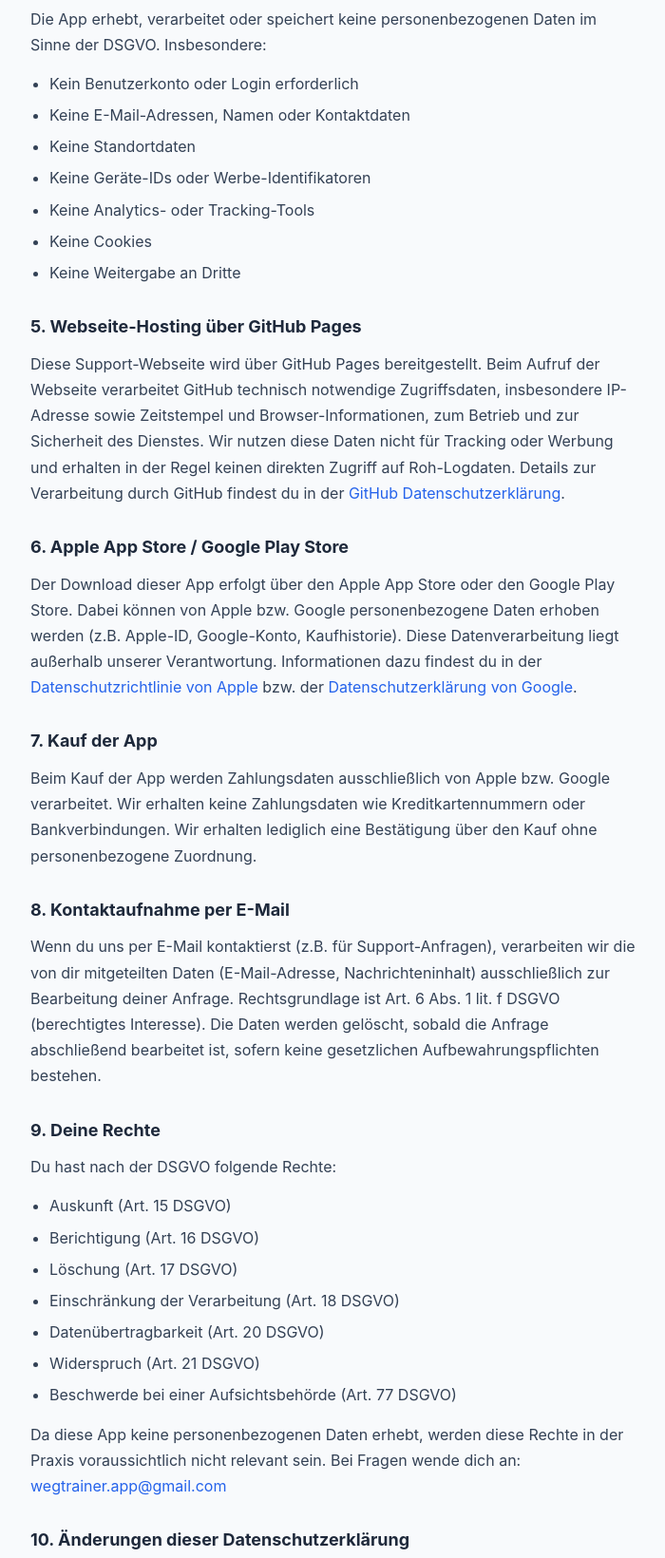
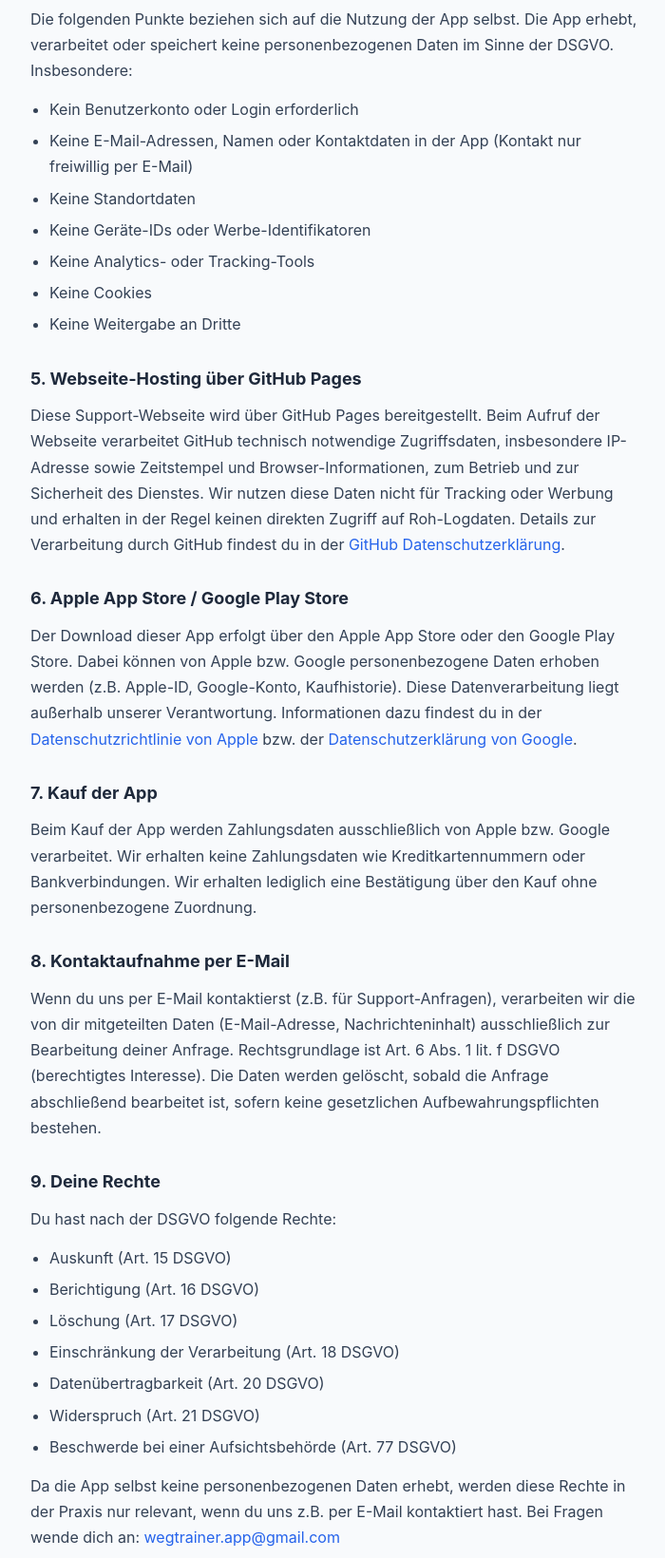
Before and after one commit to GuakaMara/wegtrainer, a plain HTML site: page datenschutz.html in a window 1280 px wide. Shown: the part 854-2494 px from the top of the page at 95% size, without its empty margins (288-988 px from the left). Drawn offline with Linux system fonts and the light colour scheme.

Commit message:
Add files via upload

```diff
--- a/datenschutz.html
+++ b/datenschutz.html
@@ -62,12 +62,13 @@
 
 <h2>4. Keine Erhebung personenbezogener Daten in der App</h2>
 <p>
+  Die folgenden Punkte beziehen sich auf die Nutzung der App selbst.
   Die App erhebt, verarbeitet oder speichert keine personenbezogenen
   Daten im Sinne der DSGVO. Insbesondere:
 </p>
 <ul>
   <li>Kein Benutzerkonto oder Login erforderlich</li>
-  <li>Keine E-Mail-Adressen, Namen oder Kontaktdaten</li>
+  <li>Keine E-Mail-Adressen, Namen oder Kontaktdaten in der App (Kontakt nur freiwillig per E-Mail)</li>
   <li>Keine Standortdaten</li>
   <li>Keine Geräte-IDs oder Werbe-Identifikatoren</li>
   <li>Keine Analytics- oder Tracking-Tools</li>
@@ -128,9 +129,9 @@
   <li>Beschwerde bei einer Aufsichtsbehörde (Art. 77 DSGVO)</li>
 </ul>
 <p>
-  Da diese App keine personenbezogenen Daten erhebt, werden diese Rechte
-  in der Praxis voraussichtlich nicht relevant sein. Bei Fragen wende
-  dich an: <a href="mailto:wegtrainer.app@gmail.com">wegtrainer.app@gmail.com</a>
+  Da die App selbst keine personenbezogenen Daten erhebt, werden diese Rechte
+  in der Praxis nur relevant, wenn du uns z.B. per E-Mail kontaktiert hast.
+  Bei Fragen wende dich an: <a href="mailto:wegtrainer.app@gmail.com">wegtrainer.app@gmail.com</a>
 </p>
 
 <h2>10. Änderungen dieser Datenschutzerklärung</h2>
```
